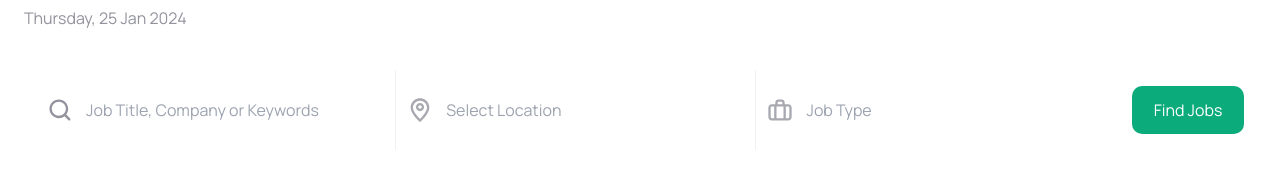
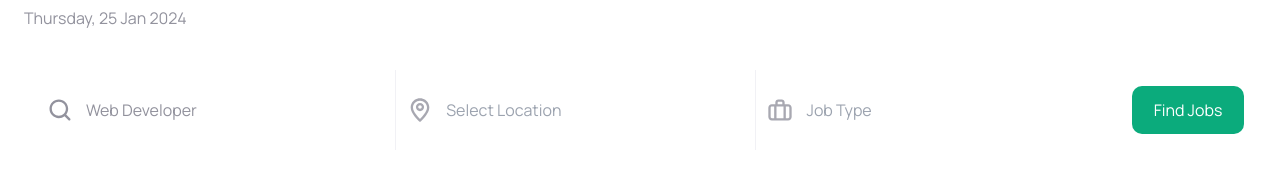
Before and after one commit to GlenMac90/jobit, a Next.js app: page /job-search in a window 1280 px wide. Shown: the part 156-328 px from the top of the page. Built offline with nearby package versions, Linux system fonts and the light colour scheme.

Commit message:
integrated zod and react form

```diff
--- a/components/search-components/SearchBar.tsx
+++ b/components/search-components/SearchBar.tsx
@@ -1,13 +1,17 @@
 "use client";
 
+import { zodResolver } from "@hookform/resolvers/zod";
 import Image from "next/image";
 import { SubmitHandler, useForm } from "react-hook-form";
+import { z } from "zod";
 
-type FormFields = {
-  jobTitle: string;
-  location: string;
-  jobType: string;
-};
+const schema = z.object({
+  jobTitle: z.string().min(5).max(30),
+  location: z.string().min(5).max(30),
+  jobType: z.string().min(5).max(30),
+});
+
+type FormFields = z.infer<typeof schema>;
 
 const SearchBar = () => {
   const {
@@ -15,7 +19,12 @@ const SearchBar = () => {
     handleSubmit,
     setError,
     formState: { errors, isSubmitting },
-  } = useForm<FormFields>();
+  } = useForm<FormFields>({
+    defaultValues: {
+      jobTitle: "Web Developer",
+    },
+    resolver: zodResolver(schema),
+  });
 
   const onSubmit: SubmitHandler<FormFields> = async (data) => {
     try {
@@ -27,6 +36,8 @@ const SearchBar = () => {
       });
     }
   };
+
+  const isError = Object.keys(errors).length > 0;
 
   const inputDivStyles =
     "flex h-[3.3rem] w-full gap-3 border-b border-b-natural-2 dark:border-b-natural-8 lg:ml-2.5 lg:size-full lg:border-b-0 lg:px-0 relative";
@@ -54,18 +65,7 @@ const SearchBar = () => {
           className="shrink-0"
         />
         <input
-          {...register("jobTitle", {
-            required: "Please enter a job title",
-            maxLength: {
-              value: 20,
-              message: "Job title should be less than 20 characters",
-            },
-            minLength: {
-              value: 5,
-              message: "Job title should be more than 5 characters",
-            },
-            pattern: /^[A-Za-z]+$/i,
-          })}
+          {...register("jobTitle")}
           type="text"
           placeholder="Job Title, Company or Keywords"
           className={inputTagStyles}
@@ -83,18 +83,7 @@ const SearchBar = () => {
           className="shrink-0"
         />
         <input
-          {...register("location", {
-            required: "Please enter a location",
-            maxLength: {
-              value: 20,
-              message: "Location should be less than 20 characters",
-            },
-            minLength: {
-              value: 5,
-              message: "Location should be more than 5 characters",
-            },
-            pattern: /^[A-Za-z]+$/i,
-          })}
+          {...register("location")}
           type="text"
           placeholder="Select Location"
           className={inputTagStyles}
@@ -113,18 +102,7 @@ const SearchBar = () => {
           className="shrink-0"
         />
         <input
-          {...register("jobType", {
-            required: "Please enter a job type",
-            maxLength: {
-              value: 20,
-              message: "Job type should be less than 20 characters",
-            },
-            minLength: {
-              value: 5,
-              message: "Job type should be more than 5 characters",
-            },
-            pattern: /^[A-Za-z]+$/i,
-          })}
+          {...register("jobType")}
           type="text"
           placeholder="Job Type"
           className={inputTagStyles}
@@ -140,7 +118,7 @@ const SearchBar = () => {
       >
         {isSubmitting ? "Searching..." : "Find Jobs"}
       </button>
-      {errors && (
+      {isError && (
         <span className="mt-2 self-start text-red-500 lg:hidden">
           Please fill in all the fields
         </span>
--- a/package.json
+++ b/package.json
@@ -9,6 +9,7 @@
     "lint": "next lint"
   },
   "dependencies": {
+    "@hookform/resolvers": "^3.3.4",
     "@radix-ui/react-dialog": "^1.0.5",
     "class-variance-authority": "^0.7.0",
     "clsx": "^2.1.0",
@@ -24,7 +25,8 @@
     "react-icons": "^5.0.1",
     "shadcn-ui": "^0.8.0",
     "tailwind-merge": "^2.2.1",
-    "tailwindcss-animate": "^1.0.7"
+    "tailwindcss-animate": "^1.0.7",
+    "zod": "^3.22.4"
   },
   "devDependencies": {
     "@types/node": "^20",
```
Also changed, not shown: 1 other file (tests, documents, lock files or other folders).
